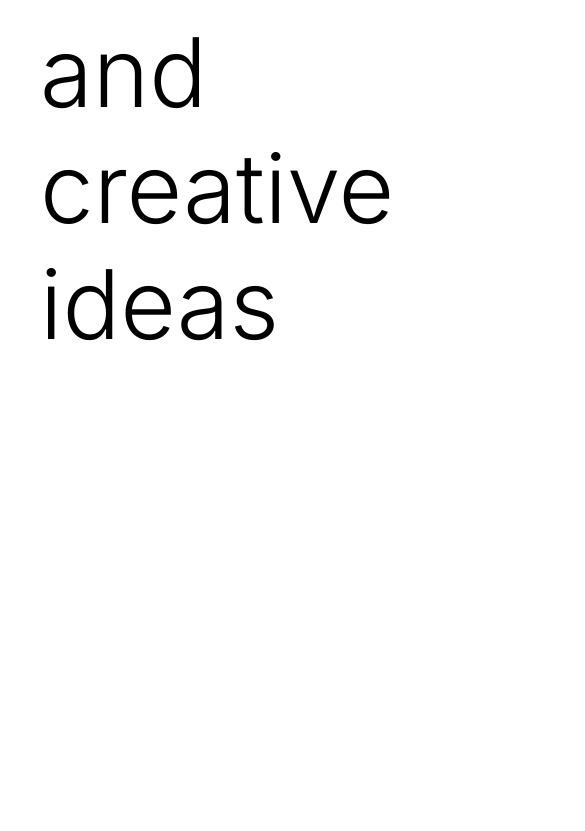
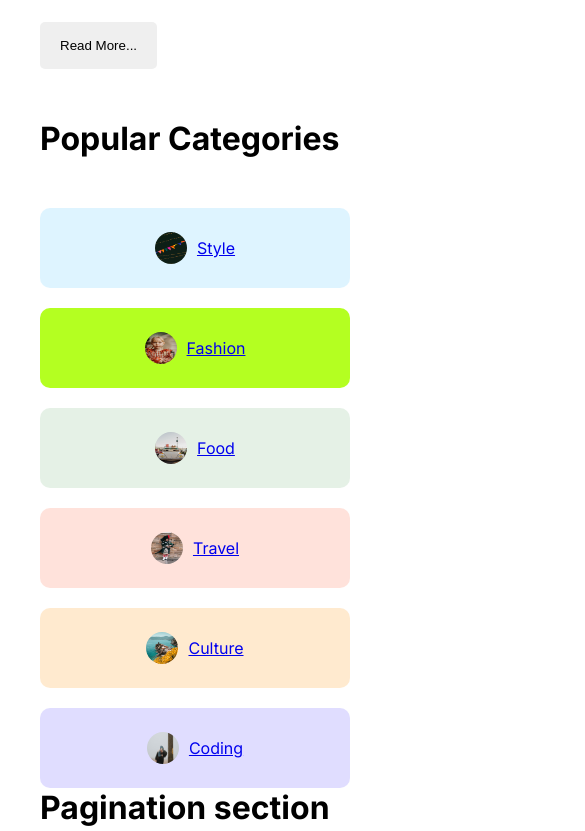
Before and after one commit to ParvezMah/Full_Stack_Blog_Next_MongoDB_Prisma_Lama_Dev, a Next.js app: page / in a window 390 px wide. Shown: the part 928-1759 px from the top of the page, 585 px wide, since content can reach past the window. Built offline with nearby package versions, Linux system fonts and the light colour scheme.

Commit message:
Blog App Category Component Design has done with responsivness

```diff
--- a/src/Components/CategoryList/CategoryList.jsx
+++ b/src/Components/CategoryList/CategoryList.jsx
@@ -1,11 +1,75 @@
 import React from 'react';
 import styles from "./CategoryList.module.css"
+import Image from 'next/image';
+import Link from 'next/link';
 
 
 const CategoryList = () => {
     return (
         <div className={styles.container}>
-            <h1>CategoryList section</h1>
+            <h1 className={styles.title}>Popular Categories</h1>
+            <div className={styles.categories}>
+                <Link href="blog?categoryStyle" className={`${styles.category} ${styles.style}`}>
+                    <Image
+                        src="/style.png"
+                        alt=''
+                        width={32}
+                        height={32}
+                        className={styles.image}
+                    />
+                    Style
+                </Link>
+                <Link href="blog?categoryStyle" className={`${styles.category} ${styles.fashion}`}>
+                    <Image
+                        src="/fashion.png"
+                        alt=''
+                        width={32}
+                        height={32}
+                        className={styles.image}
+                    />
+                    Fashion
+                </Link>
+                <Link href="blog?categoryStyle" className={`${styles.category} ${styles.food}`}>
+                    <Image
+                        src="/food.png"
+                        alt=''
+                        width={32}
+                        height={32}
+                        className={styles.image}
+                    />
+                    Food
+                </Link>
+                <Link href="blog?categoryStyle" className={`${styles.category} ${styles.travel}`}>
+                    <Image
+                        src="/travel.png"
+                        alt=''
+                        width={32}
+                        height={32}
+                        className={styles.image}
+                    />
+                    Travel
+                </Link>
+                <Link href="blog?categoryStyle" className={`${styles.category} ${styles.culture}`}>
+                    <Image
+                        src="/culture.png"
+                        alt=''
+                        width={32}
+                        height={32}
+                        className={styles.image}
+                    />
+                    Culture
+                </Link>
+                <Link href="blog?categoryStyle" className={`${styles.category} ${styles.coding}`}>
+                    <Image
+                        src="/coding.png"
+                        alt=''
+                        width={32}
+                        height={32}
+                        className={styles.image}
+                    />
+                    Coding
+                </Link>
+            </div>
         </div>
     );
 };
--- a/src/Components/CategoryList/CategoryList.module.css
+++ b/src/Components/CategoryList/CategoryList.module.css
@@ -0,0 +1,69 @@
+/* .container{
+
+} */
+
+.title{
+    margin:50px 0px;
+}
+
+.categories{
+    display: flex;
+    flex-wrap: wrap;
+    justify-content: space-between;
+    gap: 20px;
+}
+
+.category{
+    display: flex;
+    justify-content: center;
+    align-items: center;
+    gap: 10px;
+    text-transform: capitalize;
+    width: 15%;
+    height: 80px;
+    border-radius: 10px;
+}
+
+.category.style{
+    background-color: #57c4ff31;
+}
+.category.fashion{
+    background-color: #b4ff21;
+}
+.category.food{
+    background-color: #7fb88133;
+}
+.category.travel{
+    background-color: #ff795736;
+}
+.category.culture{
+    background-color: #ffb04f45;
+}
+.category.coding{
+    background-color: #5e4fff31;
+}
+
+.image{
+    border-radius: 50%;
+}
+
+@media screen and (max-width:1280px) {
+    .category{
+        width: 20%;
+    }
+}
+@media screen and (max-width:1024px) {
+    .category{
+        width: 25%;
+    }
+}
+@media screen and (max-width:768px) {
+    .category{
+        width: 45%;
+    }
+}
+@media screen and (max-width:640px) {
+    .category{
+        width: 100%;
+    }
+}
--- a/src/Components/Featured/Featured.module.css
+++ b/src/Components/Featured/Featured.module.css
@@ -47,3 +47,30 @@
     border-radius: 5px;
     width: max-content;
 }
+
+
+@media screen and (max-width:1280px) {
+    .title{
+        font-size: 72px;
+    }
+}
+@media screen and (max-width:1024px) {
+    .title{
+        font-size: 64px;
+    }
+
+    .imgContainer{
+        display: none;
+    }
+}
+
+@media screen and (max-width:768px) {
+    .title{
+        font-size: 48px;
+    }
+}
+@media screen and (max-width:640px) {
+    .title{
+        font-size: 36px;
+    }
+}
--- a/src/Components/ThemeToggle/ThemeToggle.jsx
+++ b/src/Components/ThemeToggle/ThemeToggle.jsx
@@ -16,13 +16,17 @@
                 theme === "dark" ? {backgroundColor:"white"} : {backgroundColor:"#0f172a"}
             }>
             <Image src="/moon.png" alt="moon" width={14} height={14}/>
+
+
         <div className={styles.ball}
                 style={
                     theme === "dark"
                     ? {left:1, background: "#0f172a"}
                     : {right:1, background: "white"}
                 }
-            ></div>
+        ></div>
+
+
             <Image src="/sun.png" alt="moon" width={14} height={14}/>
         </div>
     );
--- a/src/Provides/ThemeProvider.jsx
+++ b/src/Provides/ThemeProvider.jsx
@@ -3,15 +3,18 @@
 import { ThemeContext } from '@/Context/ThemeContextProvider';
 import React, { useContext, useEffect, useState } from 'react';
 
+// Theme provide is created to provide current theme into whole site.
 const ThemeProvider = ({children}) => {
 
     const {theme, toggle} = useContext(ThemeContext);
+    console.log("current them : ", theme);
     const [mounted, setMounted] = useState(false);
 
     useEffect(()=>{
         setMounted(true);
     },[])
 
+    // ♨️♨️♨️ Confused: What is mounted ♨️♨️♨️
     if(mounted){
         return <div className={theme}>{children}</div>
     }
--- a/src/app/globals.css
+++ b/src/app/globals.css
@@ -27,7 +27,7 @@
 
 body{
     max-width: 100vw;
-    overflow: hidden;
+    /* overflow: hidden; */
 }
 
 .container{
```
